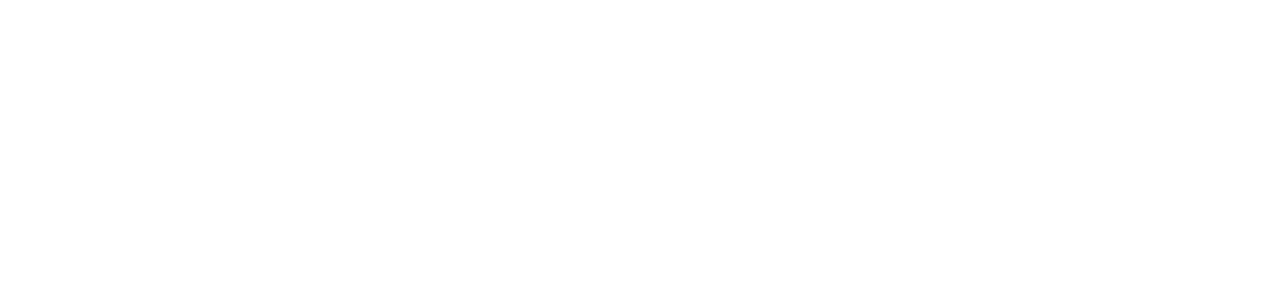
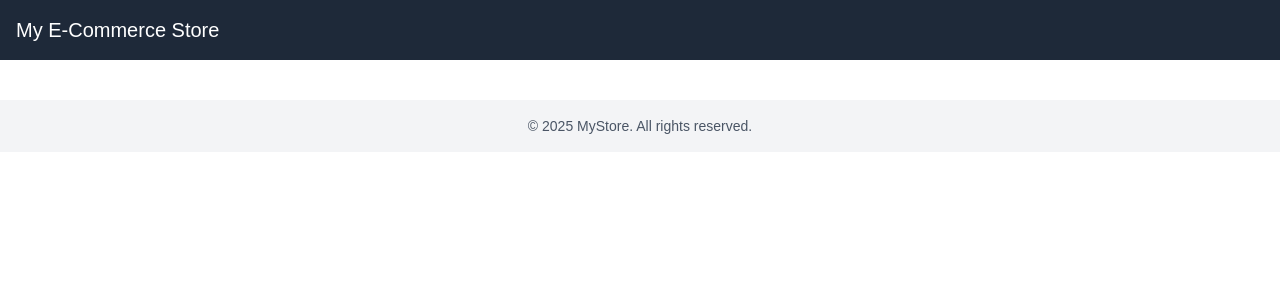
Before and after one commit to SachinthaNimesh370/Shoply-Nextjs, a Next.js app: page / in a window 1280 px wide. Shown: the top 300 px of the page. Built offline with nearby package versions, Linux system fonts and the light colour scheme.

Commit message:
Add Header and Footer Table

```diff
--- /dev/null
+++ b/src/app/components/Footer.jsx
@@ -0,0 +1,7 @@
+export default function Footer() {
+  return (
+    <footer className="p-4 bg-gray-100 text-center text-sm text-gray-600 mt-10">
+      &copy; 2025 MyStore. All rights reserved.
+    </footer>
+  );
+}
--- /dev/null
+++ b/src/app/components/Header.jsx
@@ -0,0 +1,7 @@
+export default function Header() {
+  return (
+    <header className="p-4 bg-gray-800 text-white">
+      <h1 className="text-xl">My E-Commerce Store</h1>
+    </header>
+  );
+}
--- a/src/app/page.jsx
+++ b/src/app/page.jsx
@@ -1,7 +1,12 @@
 import Image from "next/image";
+import Header from "./components/Header";
+import Footer from "./components/Footer";
 
 export default function Home() {
   return (
-    <></>
+    <>
+      <Header/>
+      <Footer/>
+    </>
   );
 }
```
